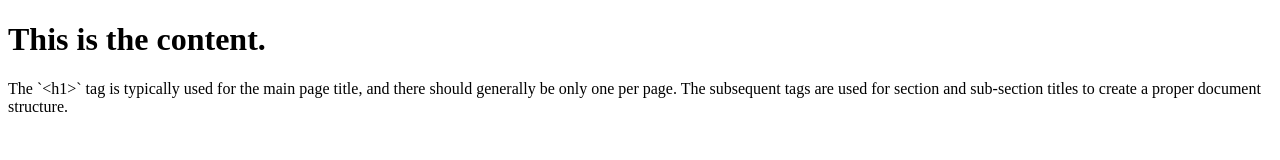
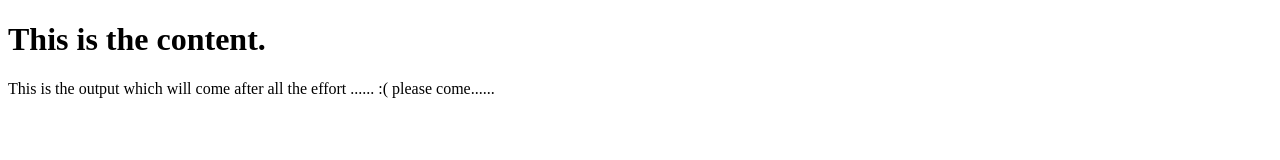
Before and after one commit to NavaneethaKrishnan-97/mini-project, a plain HTML site: page index.html in a window 1280 px wide. Drawn offline with Linux system fonts and the light colour scheme.

Commit message:
Update index.html

```diff
--- a/index.html
+++ b/index.html
@@ -8,7 +8,7 @@
     <h1>This is the content.</h1>
 
 
-    <p>The `&lt;h1&gt;` tag is typically used for the main page title, and there should generally be only one per page. The subsequent tags are used for section and sub-section titles to create a proper document structure.</p>
+    <p>This is the output which will come after all the effort ...... :( please come......</p>
 
 </body>
 </html>
```
